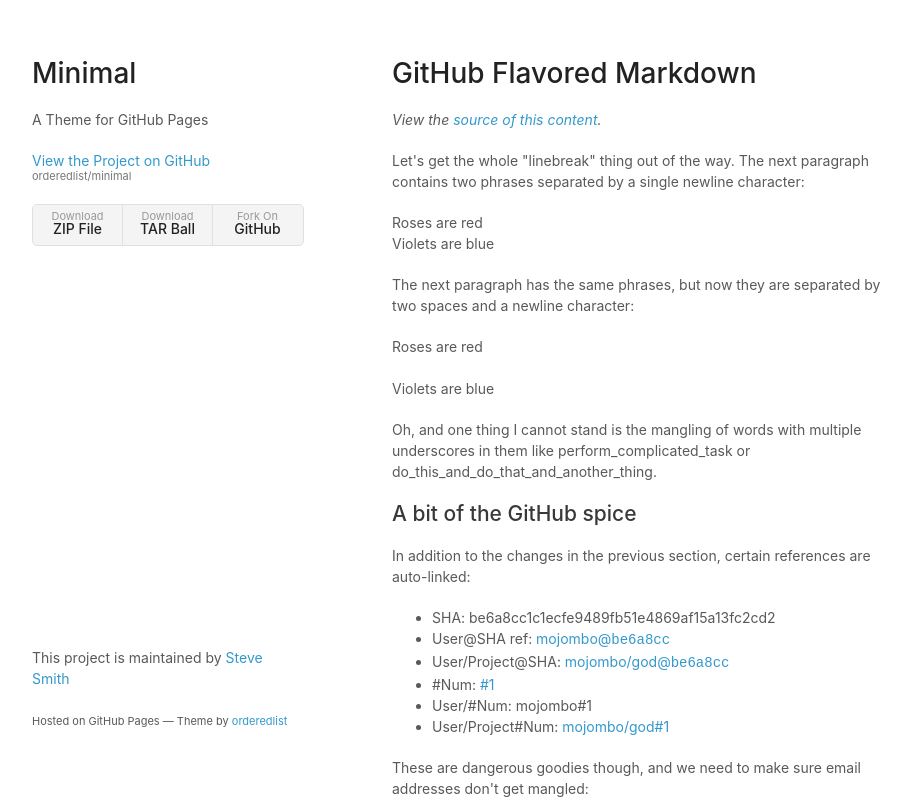
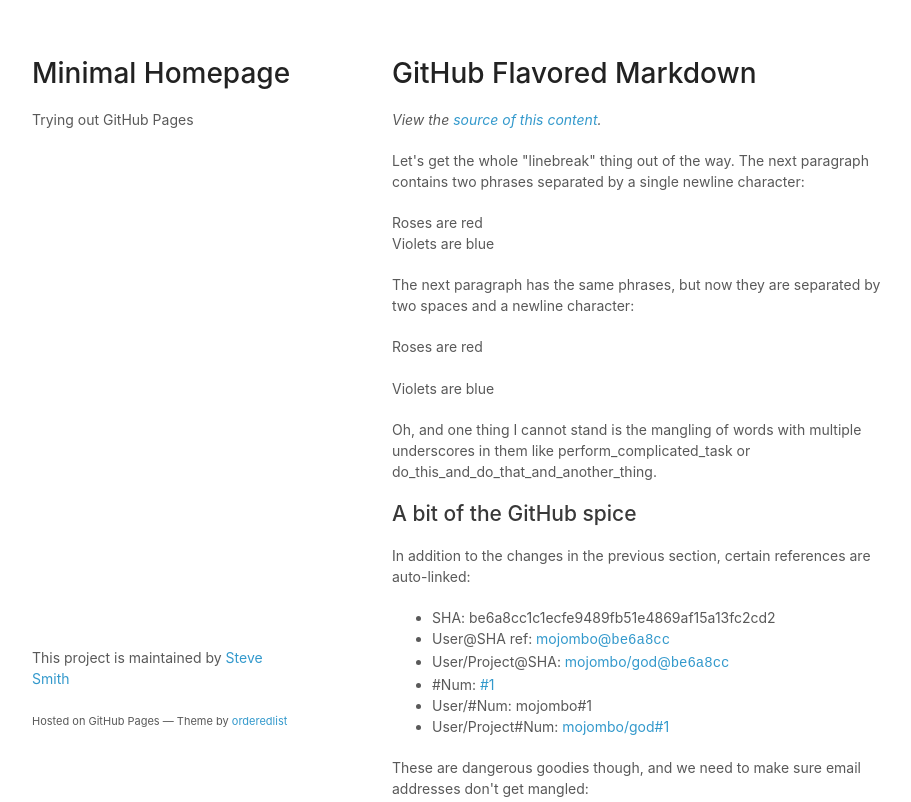
Before and after one commit to kirby707/kirby707.github.io, a plain HTML site: page index.html in a window 1280 px wide. Shown: the top 802 px of the page, without its empty margins (178-1089 px from the left). Drawn offline with Linux system fonts and the light colour scheme; files that its build step writes are made by us from their sources; a script that the page names is missing.

Commit message:
Update index.html

```diff
--- a/index.html
+++ b/index.html
@@ -5,8 +5,8 @@
     <meta http-equiv="X-UA-Compatible" content="chrome=1">
     <title>Minimal by Steve Smith</title>
 
-    <link rel="stylesheet" href="stylesheets/styles.css">
-    <link rel="stylesheet" href="stylesheets/pygment_trac.css">
+    <link rel="stylesheet" href="styles.css">
+
     <meta name="viewport" content="width=device-width">
     <!--[if lt IE 9]>
     <script src="//html5shiv.googlecode.com/svn/trunk/html5.js"></script>
@@ -15,14 +15,8 @@
   <body>
     <div class="wrapper">
       <header>
-        <h1>Minimal</h1>
-        <p>A Theme for GitHub Pages</p>
-        <p class="view"><a href="http://github.com/orderedlist/minimal">View the Project on GitHub <small>orderedlist/minimal</small></a></p>
-        <ul>
-          <li><a href="https://github.com/orderedlist/minimal/zipball/master">Download <strong>ZIP File</strong></a></li>
-          <li><a href="https://github.com/orderedlist/minimal/tarball/master">Download <strong>TAR Ball</strong></a></li>
-          <li><a href="http://github.com/orderedlist/minimal">Fork On <strong>GitHub</strong></a></li>
-        </ul>
+        <h1>Minimal Homepage</h1>
+        <p>Trying out GitHub Pages</p>
       </header>
       <section>
         <h1>GitHub Flavored Markdown</h1>
```
